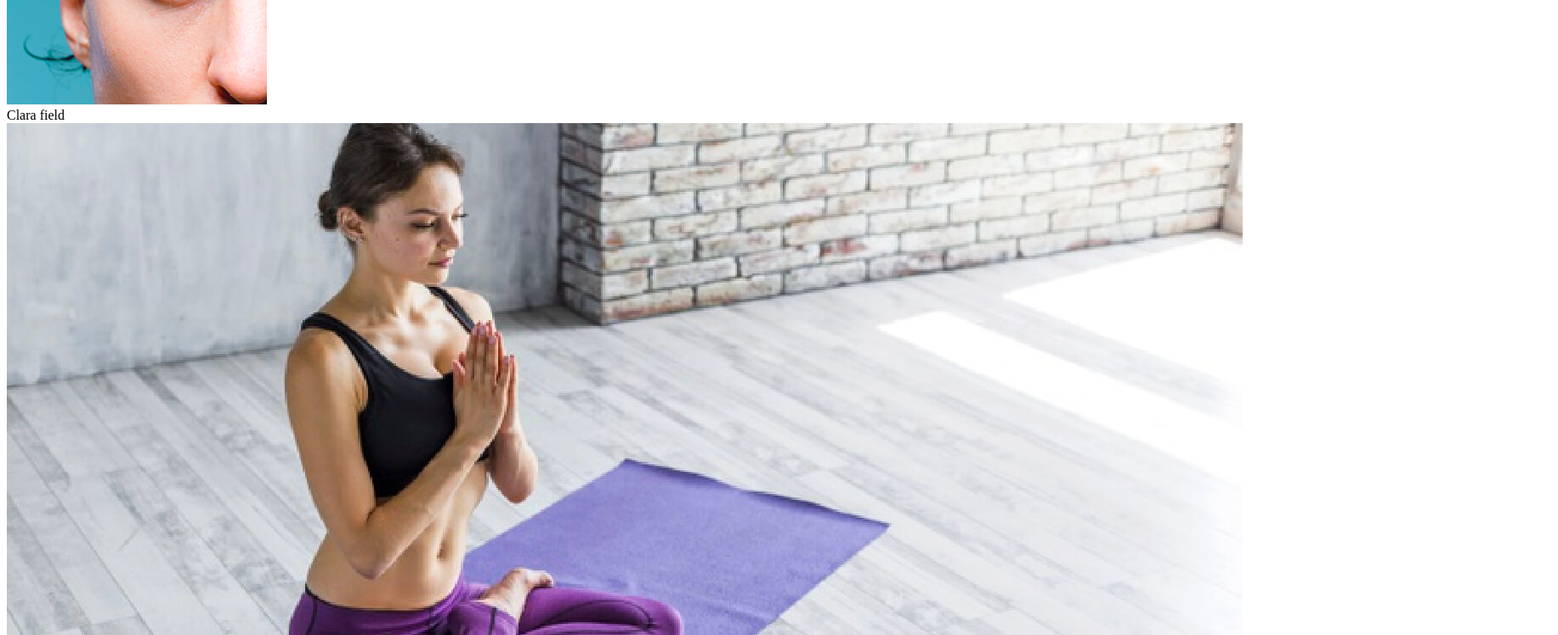
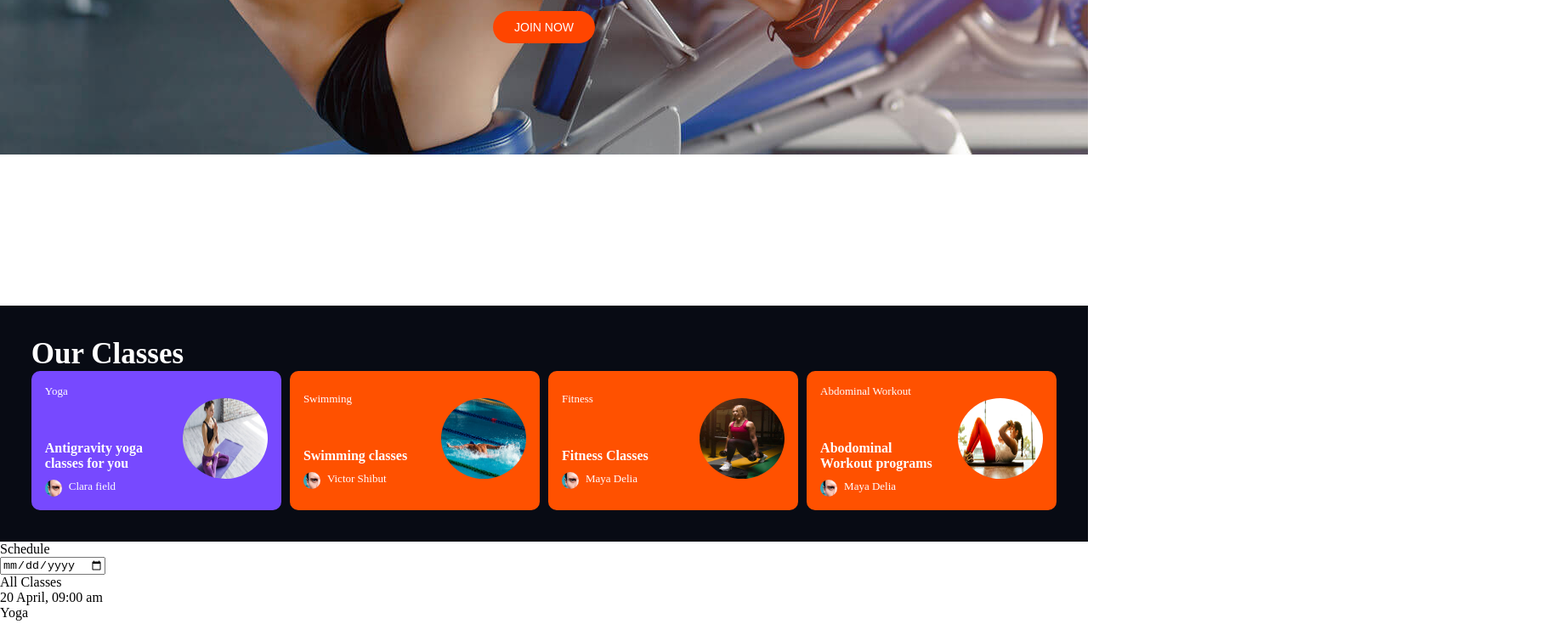
Before and after one commit to codewithalexsz/Crunch-Fitness, a plain HTML site: page index.html in a window 1280 px wide. Shown: the part 540-1288 px from the top of the page at 85% size, 1833 px wide, since content can reach past the window. Drawn offline with Linux system fonts and the light colour scheme.

Commit message:
class cards

```diff
--- a/index.html
+++ b/index.html
@@ -5,6 +5,8 @@
     <meta http-equiv="X-UA-Compatible" content="IE=edge">
     <meta name="viewport" content="width=device-width, initial-scale=1.0">
     <title>Crunch Fitness</title>
+    <link rel="stylesheet" href="/dist/style.css">
+    <link rel="stylesheet" href="https://cdnjs.cloudflare.com/ajax/libs/font-awesome/6.4.0/css/brands.min.css" integrity="sha512-9YHSK59/rjvhtDcY/b+4rdnl0V4LPDWdkKceBl8ZLF5TB6745ml1AfluEU6dFWqwDw9lPvnauxFgpKvJqp7jiQ==" crossorigin="anonymous" referrerpolicy="no-referrer" />
 </head>
 <body>
      <div class="header">
@@ -35,7 +37,7 @@
 
             <!-- CLASS CARDS -->
             <div class="classcards">
-                <div class="ccard">
+                <div class="ccard ccd1">
                     <div class="ccinfo">
                         <div class="cctitle">Yoga</div>
                         <div class="ccfoot">
@@ -50,9 +52,9 @@
                         <img src="images/yoga.jpg" alt="">
                     </div>
                 </div>
-                <div class="ccard">
+                <div class="ccard ccd2">
                     <div class="ccinfo">
-                        <div class="cctitle"Swimming></div>
+                        <div class="cctitle">Swimming</div>
                         <div class="ccfoot">
                             <div class="ccdesc">Swimming classes</div>
                             <div class="ccauthor">
@@ -65,7 +67,7 @@
                         <img src="images/swim.jpg" alt="">
                     </div>
                 </div>
-                <div class="ccard">
+                <div class="ccard ccd3">
                     <div class="ccinfo">
                         <div class="cctitle">Fitness</div>
                         <div class="ccfoot">
@@ -80,7 +82,7 @@
                         <img src="images/fitness.jpg" alt="">
                     </div>
                 </div>
-                <div class="ccard">
+                <div class="ccard ccd4">
                     <div class="ccinfo">
                         <div class="cctitle">Abdominal Workout</div>
                         <div class="ccfoot">
--- a/scsss/globals/_mixins.scss
+++ b/scsss/globals/_mixins.scss
@@ -0,0 +1,38 @@
+@use '../breakpoints/' as *;
+
+
+
+
+
+
+// BTN
+@mixin btn-pink {
+    background-color: orangered;
+    color: white;
+    font-size: 14px;
+    font-weight: 400;
+    padding: 0 25px;
+    border: none;
+    height: 38px;
+    border-radius: 19px;
+    -webkit-border-radius: 19px;
+    -moz-border-radius: 19px;
+    -ms-border-radius: 19px;
+    -o-border-radius: 19px;
+}
+
+@mixin header-bg {
+    background-image: url(/images/about-1.jpg);
+    background-repeat: no-repeat;
+    background-blend-mode: color;
+}
+
+// CLASSES CARD BG IMG
+
+@mixin ccd1-hover-bg {
+    background-repeat: no-repeat;
+    background-size: cover;
+    opacity: 0.6;
+    background-position: center;
+    background-image: url(/images/yoga.jpg);
+}
--- a/scsss/globals/_variables.scss
+++ b/scsss/globals/_variables.scss
@@ -0,0 +1,25 @@
+
+
+//  VARIABLES
+
+$txt-colour-black: black;
+$btn-bg-pink: #FF5100;
+$btn-bg-blue: rgb(119, 73, 255);
+$header-cap-fontsize: 41px;
+$header-fontweight: 700;
+$btn-fontsize: 14px;
+$btn-fontweight: 400;
+$btn-borderradius: 19px;
+$btn-height: 38px;
+$btn-padding: 0 25px;
+
+
+$txt-miniheader-fontsize: 35px;
+$txt-miniheader-fontweight: 700;
+$txt-normal-fontsize: 17px;
+$txt-small-fontsize: 14px;
+
+
+//  CARDS SCHEDULE
+$schedulecard-bg-milk:rgb(190, 192, 197) ;
+$schedulecard-hover: rgb(119, 73, 255);
--- a/scsss/sections/_classes.scss
+++ b/scsss/sections/_classes.scss
@@ -0,0 +1,88 @@
+
+@use '../breakpoints/' as *;
+@use '../globals/' as *;
+
+
+.classes {
+    background-color: #080b14;
+    padding: 2.3rem;
+
+
+    .ourclasses{
+        color: white;
+        font-size: $txt-miniheader-fontsize;
+        font-weight: $header-fontweight;
+    }
+
+    // CLASS CARDS
+    .classcards{
+        display: flex;
+        overflow: hidden;
+        gap: 10px;
+
+        .ccard{
+            color: white;
+            align-items: center;
+            display: flex;
+            justify-content: space-between;
+            width: 400px;
+            padding: 1rem;
+            background-color: $btn-bg-pink;
+            border-radius: 10px;
+            -webkit-border-radius: 10px;
+            -moz-border-radius: 10px;
+            -ms-border-radius: 10px;
+            -o-border-radius: 10px;
+
+            .ccinfo{
+                display: flex;
+                flex-direction: column;
+                gap: 50px;
+                justify-content: space-between;
+                .ccfoot{
+                    display: flex;
+                    flex-direction: column;
+                    gap: 10px;
+                }
+            }
+            .ccdesc{
+                max-width: 9rem;
+                font-weight: $txt-miniheader-fontweight;
+            }
+            .cctitle{
+                font-size: small;
+            }
+}
+    }
+    .ccauthor {
+        display: flex;
+        font-size: small;
+        gap: 8px;
+        img{
+            width: 20px;
+        border-radius: 50%;
+        -webkit-border-radius: 50%;
+        -moz-border-radius: 50%;
+        -ms-border-radius: 50%;
+        -o-border-radius: 50%;
+        }
+}
+.ccimg img {
+    width: 100px;
+    height: 95px;
+    border-radius: 50%;
+    -webkit-border-radius: 50%;
+    -moz-border-radius: 50%;
+    -ms-border-radius: 50%;
+    -o-border-radius: 50%;
+}
+}
+
+//  HOVER EFFECT OVER EACH CARD
+.ccd1  {
+    position: relative;
+    background-color: rgb(119, 73, 255) !important;
+    &:hover{
+        @include ccd1-hover-bg;
+    }
+}
--- a/scsss/sections/_header.scss
+++ b/scsss/sections/_header.scss
@@ -1,2 +1,50 @@
 @use '../breakpoints/' as *;
 @use '../globals/' as *;
+
+
+// HEDER
+.header{
+    display: grid;
+    @include header-bg;
+    height: 900px;
+    nav{
+        display: flex;
+        align-items: center;
+        justify-content: space-between;
+        padding: 2rem;
+        height: fit-content;
+        ul{
+            display: flex;
+            gap: 1rem;
+            font-weight: 700;
+            a {
+                color: white;
+            }
+        }
+        .logo{
+            font-size: 1.5rem;
+            font-weight: 700;
+            .fitness{
+                color: $btn-bg-blue;
+            }
+        }
+
+    }
+    .hero {
+        color: white;
+        text-align: center;
+        h1 {
+            margin: 0 auto;
+            font-weight: $header-fontweight;
+            font-size: $header-cap-fontsize;
+            max-width: 30rem;
+        }
+        p {
+            color: aliceblue;
+        }
+    }
+}
+
+button {
+    @include btn-pink;
+}
```
Also changed, not shown: dist/style.css, 1 other file.
